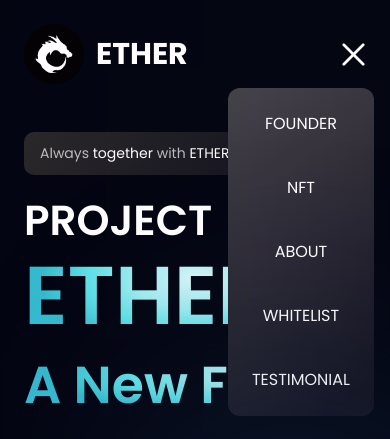
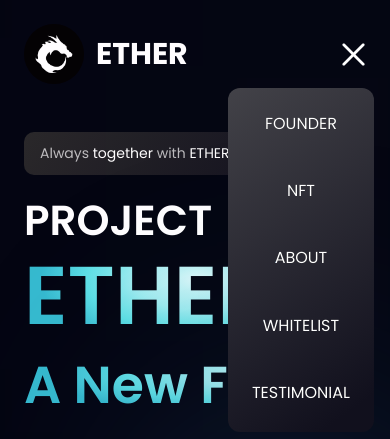
Before and after one commit to 0xSunday/ether-4, a Next.js app: page / in a window 390 px wide. Both pictures are taken after a click on the picture 353 px from the left and 54 px from the top of the page. Shown: the top 439 px of the page. Built offline with nearby package versions, Linux system fonts and the light colour scheme.

Commit message:
fixed another bug

```diff
--- a/components/NavBar.jsx
+++ b/components/NavBar.jsx
@@ -13,7 +13,6 @@
   show: {
     rotate: [360, -180, 0],
     transition: {
-
       delay: 0.5,
       duration: 3,
     },
@@ -57,7 +56,7 @@
         ))}
       </ul>
 
-      <div className="sm:hidden flex flex-1 justify-end items-center">
+      <div className="sm:hidden z-10 flex flex-1 justify-end items-center">
         <Image
           src={tottle ? close : menu}
           alt="menu"
@@ -73,11 +72,11 @@
             tottle ? "flex" : "hidden"
           } p-6 bg-black-gradient absolute top-20 right-0 mx-4 my-2 min-w-[140px] rounded-xl sidebar`}
         >
-          <ul className="list-none flex  justify-end flex-col items-center flex-1">
+          <ul className="list-none flex  justify-end flex-col z-10 items-center flex-1">
             {navLinks.map((nav, index) => (
               <li
                 key={nav.id}
-                className={`font-poppins font-normal cursor-pointer text-[16px] ${
+                className={`font-poppins font-normal z-10 cursor-pointer text-[16px] hover  ${
                   index === navLinks.length - 1 ? "mb-0" : "mb-10"
                 }`}
               >
```
